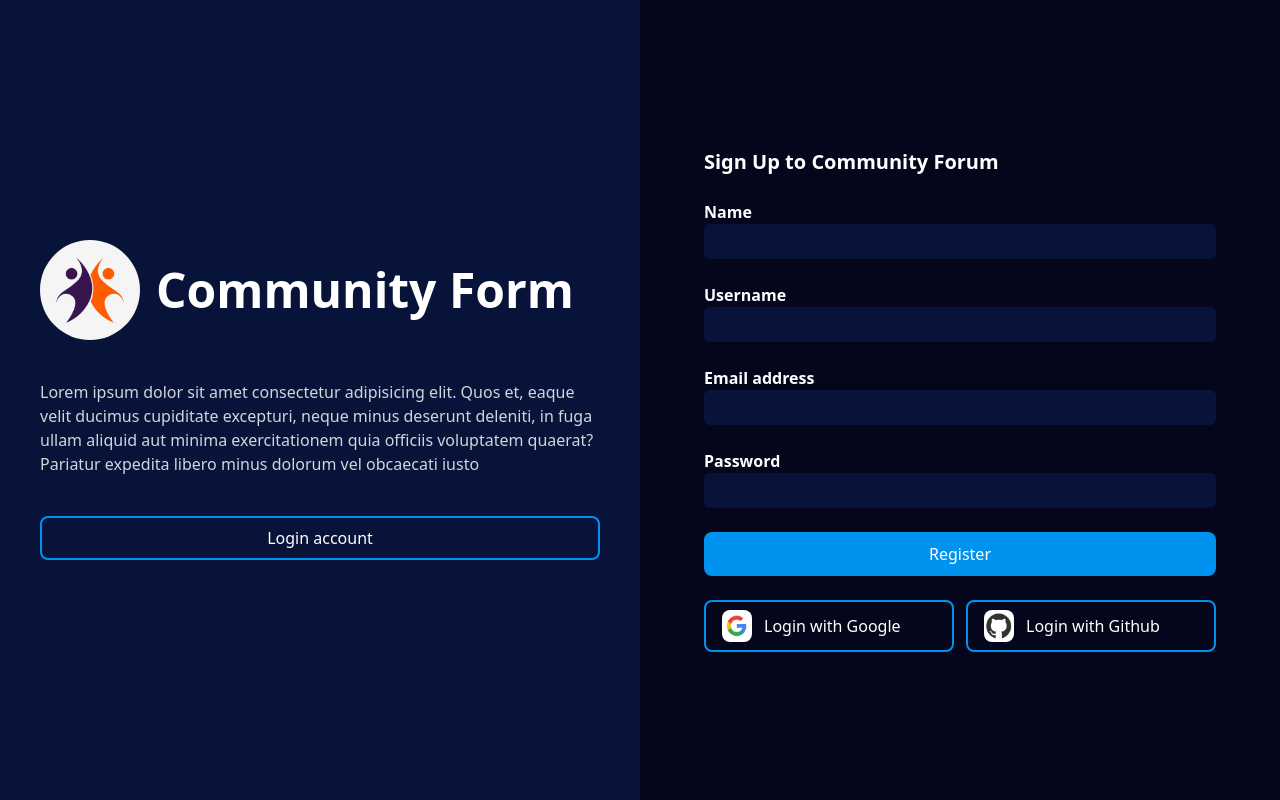
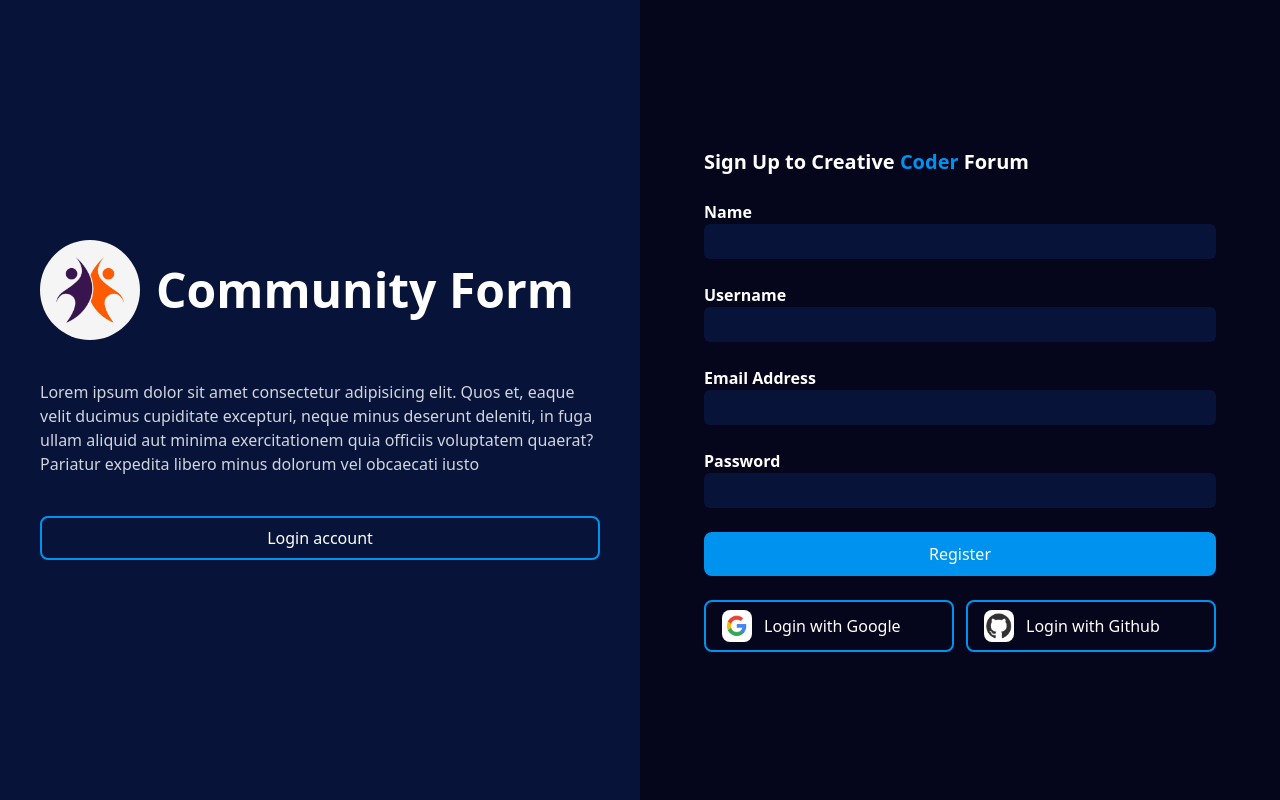
Before and after one commit to Aye-Chan-Soe/Community-App, a Next.js app: page /register in a window 1280 px wide. Built offline with nearby package versions, Linux system fonts and the light colour scheme.

Commit message:
Frontend/Register User Feature

```diff
--- /dev/null
+++ b/app/(auth)/components/RegisterForm.tsx
@@ -0,0 +1,117 @@
+"use client";
+
+import Button from "@/components/Button";
+
+import React, { useState } from "react";
+import AuthForm from "./AuthForm";
+import Input from "@/components/Input";
+import { SignUpWithCredentials } from "@/lib/action/SignUpWithCredentials.action";
+import { useRouter } from "next/navigation";
+import ROUTES from "@/routes";
+
+interface FormData {
+  name: string;
+  username: string;
+  email: string;
+  password: string;
+}
+
+interface FormErrors {
+  name?: string[];
+  username?: string[];
+  email?: string[];
+  password?: string[];
+}
+
+function RegisterForm() {
+  let [formData, setFormData] = useState<FormData>({
+    name: "",
+    username: "",
+    email: "",
+    password: "",
+  });
+  let [errors, setErrors] = useState<FormErrors | null>(null);
+
+  let router = useRouter();
+
+  let register = async (e: React.FormEvent<HTMLFormElement>) => {
+    e.preventDefault();
+    setErrors(null);
+    let result = await SignUpWithCredentials(formData);
+    if (result.success) {
+      console.log("success");
+      router.push(ROUTES.HOME);
+    } else {
+      if ("details" in result && result.details) {
+        setErrors(result.details as FormErrors);
+      }
+      if ("message" in result && result.message === "Email Already Exists") {
+        setErrors({
+          email: [result.message],
+        });
+      }
+      if ("message" in result && result.message === "Username Already Exists") {
+        setErrors({
+          username: [result.message],
+        });
+      }
+    }
+  };
+  return (
+    <form className="w-4/5 space-y-6" onSubmit={register}>
+      <h3 className="text-xl font-semibold">
+        Sign Up to Creative <span className="text-main">Coder</span> Forum
+      </h3>
+      <div>
+        <Input
+          label="Name"
+          onChange={(e) =>
+            setFormData((prev) => ({ ...prev, name: e.target.value }))
+          }
+        />
+        {errors?.name && (
+          <p className="my-2 text-xs text-red-500">{errors.name[0]}</p>
+        )}
+      </div>
+      <div>
+        <Input
+          label="Username"
+          onChange={(e) =>
+            setFormData((prev) => ({ ...prev, username: e.target.value }))
+          }
+        />
+        {errors?.username && (
+          <p className="my-2 text-xs text-red-500">{errors.username[0]}</p>
+        )}
+      </div>
+      <div>
+        <Input
+          label="Email Address"
+          onChange={(e) =>
+            setFormData((prev) => ({ ...prev, email: e.target.value }))
+          }
+        />
+        {errors?.email && (
+          <p className="my-2 text-xs text-red-500">{errors.email[0]}</p>
+        )}
+      </div>
+      <div>
+        <Input
+          label="Password"
+          onChange={(e) =>
+            setFormData((prev) => ({ ...prev, password: e.target.value }))
+          }
+        />
+        {errors?.password && (
+          <p className="my-2 text-xs text-red-500">{errors.password[0]}</p>
+        )}
+      </div>
+      <div>
+        <Button type="submit">Register</Button>
+      </div>
+      <AuthForm />
+    </form>
+  );
+}
+
+export default RegisterForm;
--- a/app/(auth)/login/page.tsx
+++ b/app/(auth)/login/page.tsx
@@ -3,7 +3,7 @@ import Image from "next/image";
 import Input from "@/components/Input";
 import logo from "../../../public/logo.jpg";
 import Button from "@/components/Button";
-import AuthForm from "../AuthForm";
+import AuthForm from "../components/AuthForm";
 import Link from "next/link";
 import ROUTES from "@/routes";
 
--- a/app/(auth)/register/page.tsx
+++ b/app/(auth)/register/page.tsx
@@ -1,11 +1,10 @@
 import Image from "next/image";
 
-import Input from "@/components/Input";
 import logo from "../../../public/logo.jpg";
 import Button from "@/components/Button";
-import AuthForm from "../AuthForm";
 import Link from "next/link";
 import ROUTES from "@/routes";
+import RegisterForm from "../components/RegisterForm";
 
 function page() {
   return (
@@ -33,27 +32,7 @@ function page() {
         </div>
       </div>
       <div className="w-2/4 h-screen flex justify-center items-center">
-        <div className=" w-4/5 space-y-6">
-          <h3 className="text-xl font-semibold">
-            Sign Up to <span className="font-bold">Community</span> Forum
-          </h3>
-          <div>
-            <Input label="Name" />
-          </div>
-          <div>
-            <Input label="Username" />
-          </div>
-          <div>
-            <Input label="Email address" />
-          </div>
-          <div>
-            <Input label="Password" />
-          </div>
-          <div>
-            <Button>Register</Button>
-          </div>
-          <AuthForm />
-        </div>
+        <RegisterForm />
       </div>
     </div>
   );
--- a/lib/action/SignUpWithCredentials.action.ts
+++ b/lib/action/SignUpWithCredentials.action.ts
@@ -2,9 +2,9 @@
 
 import dbConnect from "../dbConnect";
 import mongoose from "mongoose";
-import { actionError } from "../response";
-import ValidateBody from "../validateBody";
-import SignupSchema from "../schemas/SignupSchema";
+import { actionError } from "@/lib/response";
+import validateBody from "../validateBody";
+import SignUpSchema from "../schemas/SignupSchema";
 import User from "@/database/user.model";
 import Account from "@/database/account.model";
 import bcrypt from "bcryptjs";
@@ -17,33 +17,39 @@ export async function SignUpWithCredentials(params: {
   password: string;
 }) {
   await dbConnect();
+  console.log("db connected");
   const session = await mongoose.startSession();
   session.startTransaction();
 
   try {
-    const validatedData = ValidateBody(params, SignupSchema);
-    const { name, username, email, password } = validatedData.data;
+    const validatedData = validateBody(params, SignUpSchema);
+    const { name, email, username, password } = validatedData.data;
 
-    const exisitingUser = await User.findOne({ email });
-    if (exisitingUser) {
-      throw new Error("Email already exists");
+    const existingUser = await User.findOne({ email });
+    if (existingUser) {
+      throw new Error("Email Already Exists");
     }
 
-    const exisitingUserName = await User.findOne({ username });
-    if (exisitingUserName) {
-      throw new Error("Username already exists");
+    const existingUserName = await User.findOne({ username });
+    if (existingUserName) {
+      throw new Error("Username Already Exists");
     }
 
-    const [newUser] = await User.create([
+    const [newUser] = await User.create(
+      [
         {
           name,
           username,
           email,
         },
-      { session },
-    ]);
+      ],
+      {
+        session,
+      }
+    );
 
-    await Account.create([
+    await Account.create(
+      [
         {
           userId: newUser._id,
           name,
@@ -51,8 +57,11 @@ export async function SignUpWithCredentials(params: {
           providerAccountId: email,
           password: await bcrypt.hash(password, 10),
         },
-      { session },
-    ]);
+      ],
+      {
+        session,
+      }
+    );
 
     await session.commitTransaction();
     await signIn("credentials", { email, password, redirect: false });
--- a/lib/response.ts
+++ b/lib/response.ts
@@ -43,11 +43,9 @@ export const actionError = (e: unknown) => {
     details = e.flatten().fieldErrors;
     message = "Validation Error!";
   }
-
-  return;
-  {
-    message;
-    success: false;
-    details;
-  }
+  return {
+    message,
+    success: false,
+    details,
+  };
 };
```
Also changed, not shown: app/(auth)/components/AuthForm.tsx (renamed from app/(auth)/AuthForm.tsx). Lines whose indentation alone changed are shown as unchanged.
